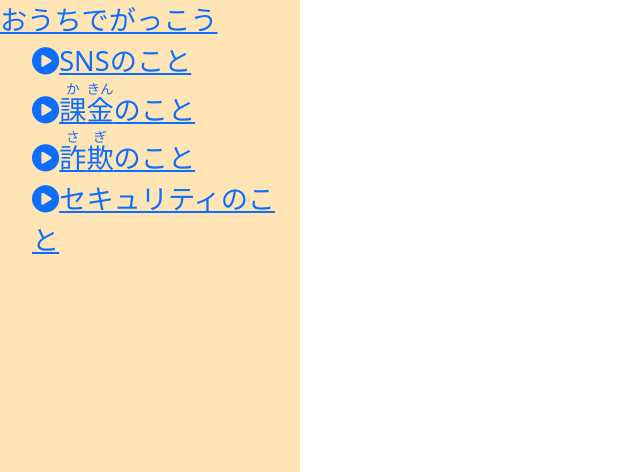
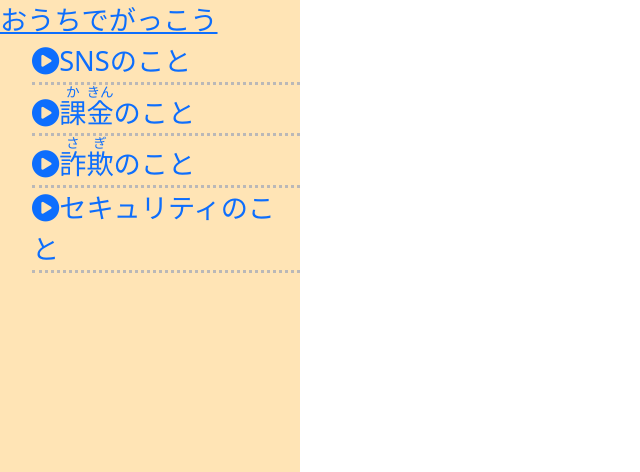
Before and after one commit to 1f10200087/web-simulation, a Django app: page /web/ in a window 1280 px wide. Shown: the top 472 px of the page, without its empty margins (0-640 px from the left). Run offline with Django 3.2, Linux system fonts and the light colour scheme; some libraries are stand-ins or nearby versions.

Commit message:
なんかした

```diff
--- a/web/static/style.css
+++ b/web/static/style.css
@@ -14,5 +14,9 @@ ul {
     font-size: 170%;
     width: 300px;
     background-color: moccasin;
-    height: 1000px
+    height: 1000px;
   }
+
+.menu{
+    border-bottom: dotted 3px rgb(186, 184, 184);
+}
--- a/web/templates/index.html
+++ b/web/templates/index.html
@@ -17,16 +17,16 @@
         </header>
         <ul>
             <li>
-                <a href="#"><i class="fa-sharp fa-solid fa-circle-play"></i>SNSのこと</a>
+                <div class = "menu"><a href="#" style="text-decoration:none;"><i class="fa-sharp fa-solid fa-circle-play"></i>SNSのこと</a></div>
             </li>
             <li>
-                <a href="#"><i class="fa-sharp fa-solid fa-circle-play"></i><ruby>課<rt>か</rt>金<rt>きん</rt></ruby>のこと</a>
+                <div class = "menu"><a href="#" style="text-decoration:none;"><i class="fa-sharp fa-solid fa-circle-play"></i><ruby>課<rt>か</rt>金<rt>きん</rt></ruby>のこと</a></div>
             </li>
             <li>
-                <a href="#"><i class="fa-sharp fa-solid fa-circle-play"></i><ruby>詐<rt>さ</rt>欺<rt>ぎ</rt></ruby>のこと</a>
+                <div class = "menu"><a href="#" style="text-decoration:none;"><i class="fa-sharp fa-solid fa-circle-play"></i><ruby>詐<rt>さ</rt>欺<rt>ぎ</rt></ruby>のこと</a></div>
             </li>
             <li>
-                <a href="#"><i class="fa-sharp fa-solid fa-circle-play"></i>セキュリティのこと</a>
+                <div class = "menu"><a href="#" style="text-decoration:none;"><i class="fa-sharp fa-solid fa-circle-play"></i>セキュリティのこと</a></div>
             </li>
         </ul>
     </div>
```
